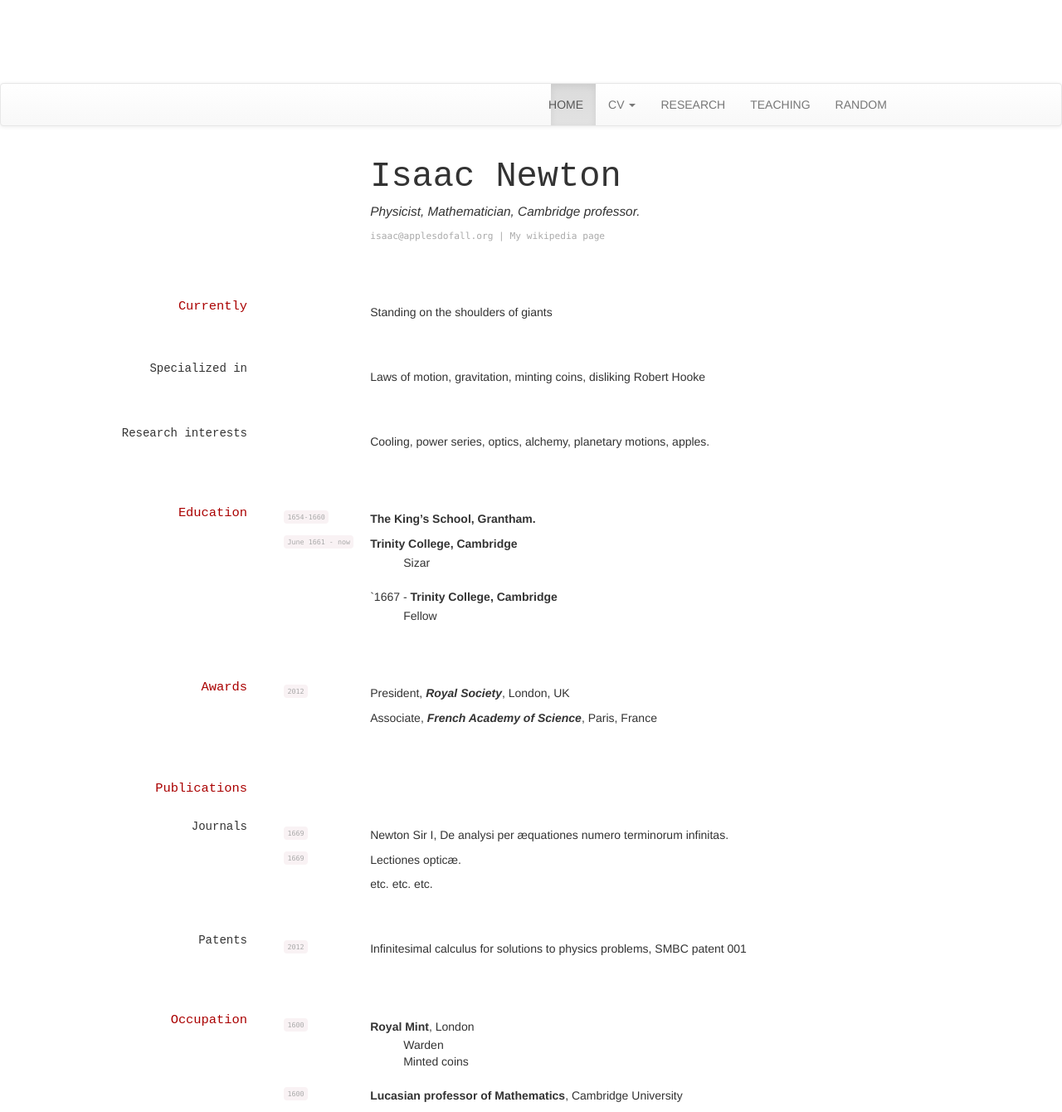
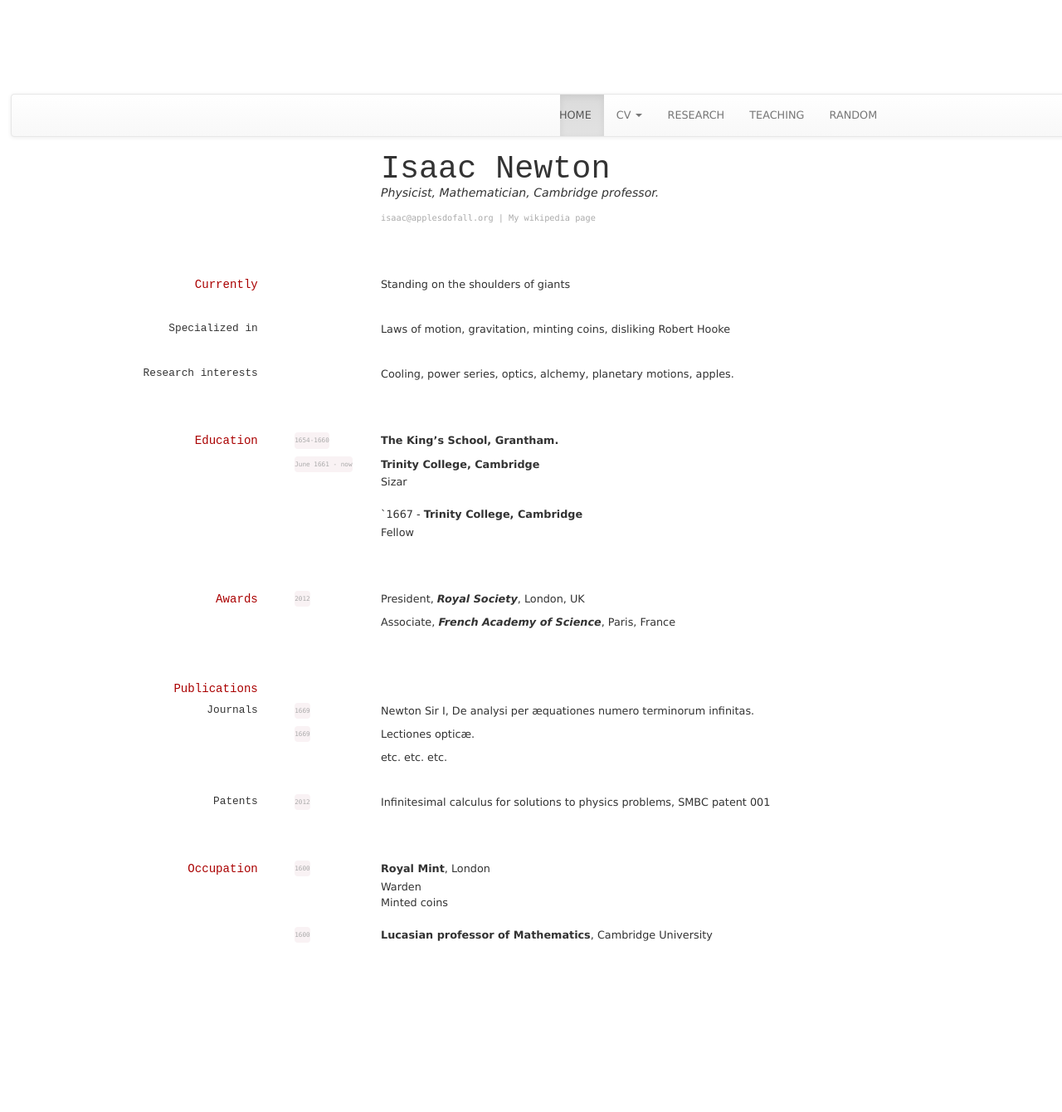
Before and after one commit to JohnPalmer/mireiaartigot, a Jekyll site: the page built from cv/en/index.md, in a window 1280 px wide. Shown: the whole page at 83% size. Built offline with Jekyll 4.4.1, drawn with Linux system fonts in a browser that asks for light colours; nearby versions of some CDN libraries; after the commit the page ends 1145 px from its top, so only the background shows below that.

Commit message:
Update cv_style.css

```diff
--- a/css/cv_style.css
+++ b/css/cv_style.css
@@ -2,7 +2,7 @@
    v2.0 | 20110126
    License: none (public domain)
 */
-/*
+
 html, body, div, span, applet, object, iframe,
 h1, h2, h3, h4, h5, h6, p, blockquote, pre,
 a, abbr, acronym, address, big, cite, code,
@@ -23,18 +23,17 @@ time, mark, audio, video {
 	font: inherit;
 	vertical-align: baseline;
 }
-*/
+
 
 /* HTML5 display-role reset for older browsers */
-/*
 article, aside, details, figcaption, figure,
 footer, header, hgroup, menu, nav, section {
 	display: block;
 }
 body {
 	line-height: 1;
+	width: 100%;
 }
-*/
 ol, ul {
 	list-style: none;
 }
@@ -53,8 +52,6 @@ table {
 
 /* end of reset */
 
-
-/*
 body {
 	font: normal normal 400;
 	font-size: 80%;
@@ -63,7 +60,6 @@ body {
 	margin-top: 1em;
 	margin-left: 1em;
 }
-*/
 
 p {
 	position: relative;
```
